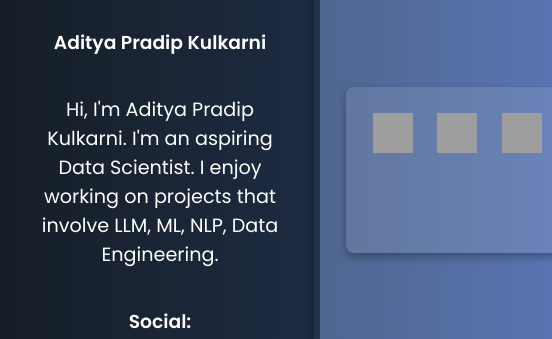
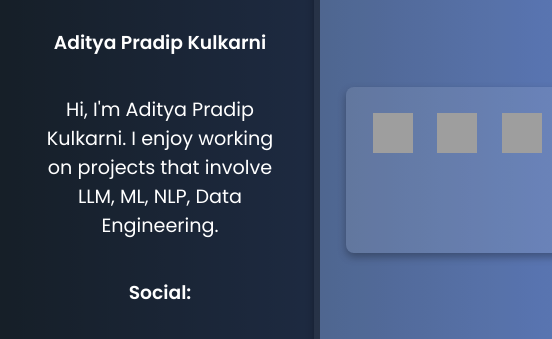
Before and after one commit to kulkarniaditya1002/kulkarniaditya1002.github.io, a plain HTML site: page index.html in a window 1280 px wide. Shown: the part 199-538 px from the top of the page, 0-552 px from the left. Drawn offline with nearby package versions, Linux system fonts and the light colour scheme; grey boxes are pictures that could not be loaded.

Commit message:
Update index.html

```diff
--- a/index.html
+++ b/index.html
@@ -264,7 +264,7 @@
     <div id="left-side">
         <img src="IMG-20240519-WA0066.jpg" alt="Your Photo">
         <h3>Aditya Pradip Kulkarni</h3>
-        <p>Hi, I'm Aditya Pradip Kulkarni. I'm an aspiring Data Scientist. I enjoy working on projects that involve LLM, ML, NLP, Data Engineering.</p>
+        <p>Hi, I'm Aditya Pradip Kulkarni. I enjoy working on projects that involve LLM, ML, NLP, Data Engineering.</p>
         <h3> Social: </h3>
         <div class="social-links">
             <a href="https://www.linkedin.com/in/aditya-kulkarni-291a1a166/" target="_blank">LinkedIn</a>
```
